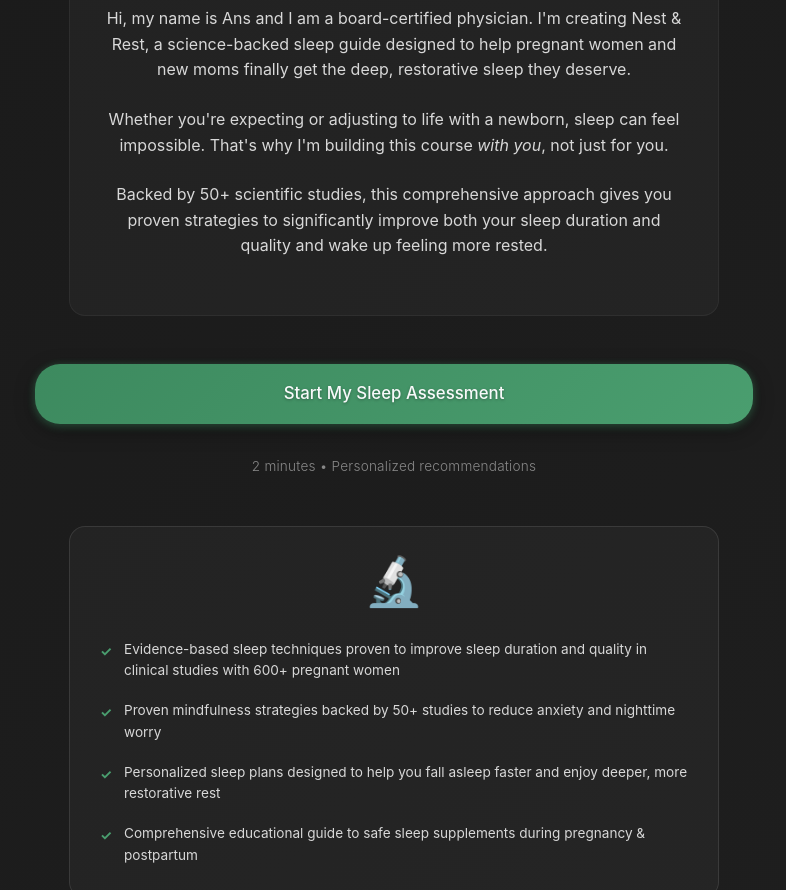
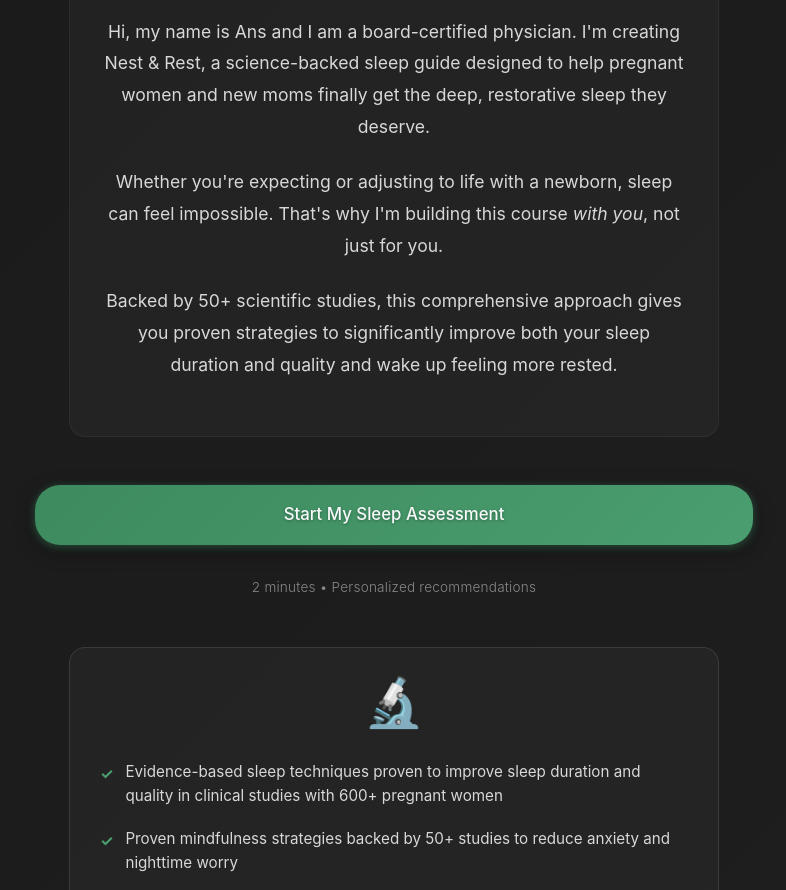
Before and after one commit to Ans-build/Nest-and-Rest-, a plain HTML site: page index.html in a window 1280 px wide. Shown: the part 463-1353 px from the top of the page, without its empty margins (246-1032 px from the left). Drawn offline with Linux system fonts and the light colour scheme.

Commit message:
Update index.html

```diff
--- a/index.html
+++ b/index.html
@@ -95,8 +95,8 @@
         .intro-text {
             max-width: 650px;
             margin: 0 auto 3rem;
-            font-size: 1.0rem;
-            line-height: 1.6;
+            font-size: 1.1rem;
+            line-height: 1.8;
             color: #d8d8d8;
             background: rgba(255, 255, 255, 0.03);
             padding: 1rem 2rem 2rem 2rem;
@@ -170,7 +170,7 @@
             display: flex;
             align-items: flex-start;
             gap: 12px;
-            font-size: 0.85rem;
+            font-size: 0.95rem;
             color: #d8d8d8;
         }
 
```
